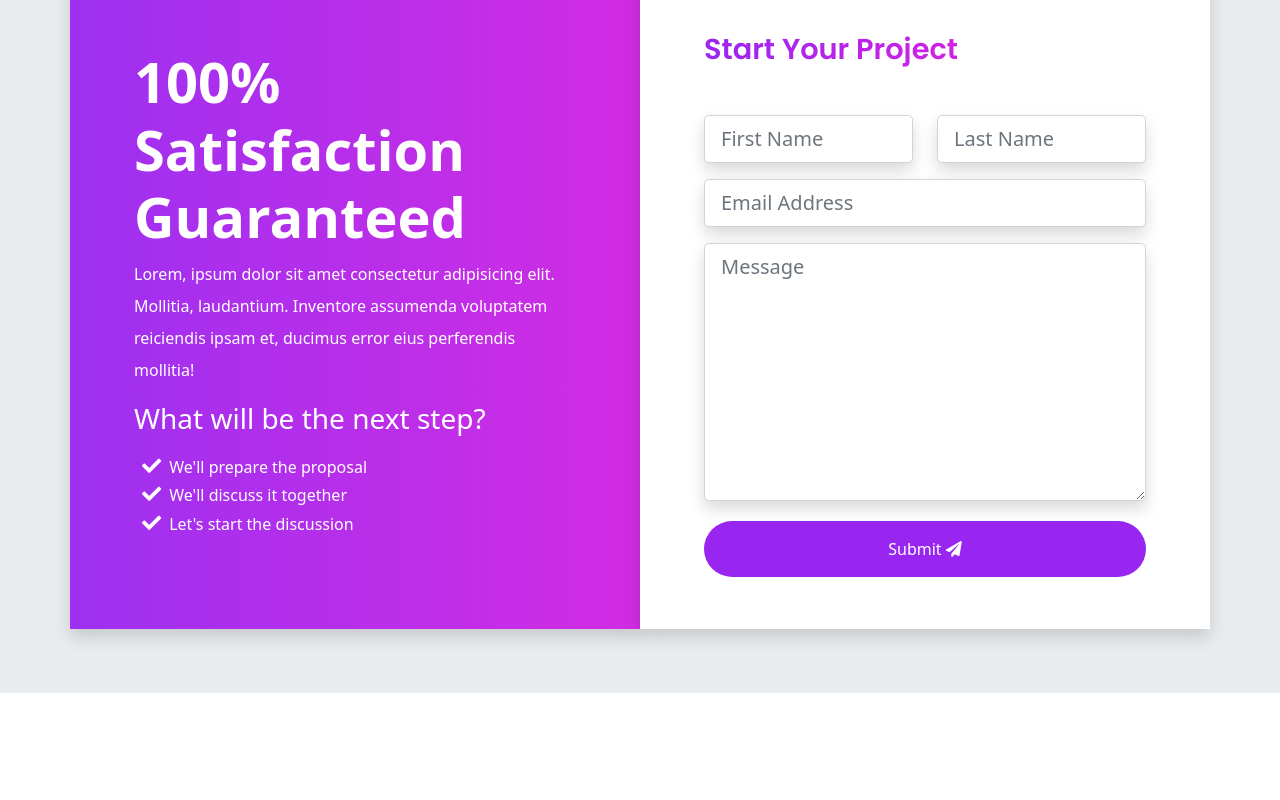
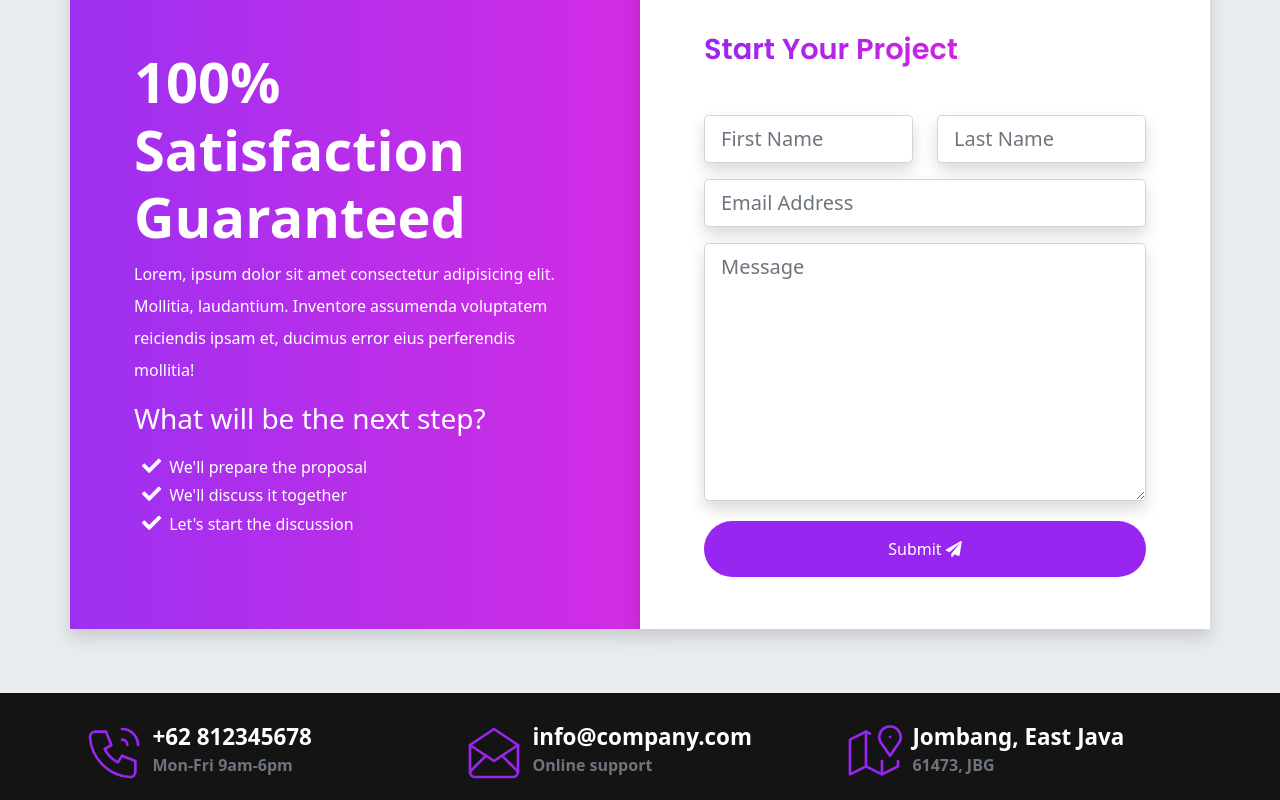
Before and after one commit to krisdianwidya/learn-bootstrap-5, a website: page index.html in a window 1280 px wide. Shown: the part 6722-7522 px from the top of the page. Before the commit the page ends 7415 px from the top, so only its background shows below. Drawn offline with Linux system fonts and the light colour scheme.

Commit message:
create top footer section and styling

```diff
--- a/index.html
+++ b/index.html
@@ -719,6 +719,69 @@
         </div>
     </section>
 
+    <!-- START FOOTER SECTION -->
+    <footer class="footer">
+        <div class="container">
+            <div class="row">
+                <!-- CONTENT FOR PHONE -->
+                <div class="col-md-4 col-lg-4 contact-box pt-1 d-md-block d-lg-flex d-flex">
+                    <div class="contact-box__icon">
+                        <svg xmlns="http://www.w3.org/2000/svg" class="icon icon-tabler icon-tabler-phone-call"
+                            viewBox="0 0 24 24" stroke-width="1" fill="none" stroke-linecap="round"
+                            stroke-linejoin="round">
+                            <path stroke="none" d="M0 0h24v24H0z" fill="none" />
+                            <path
+                                d="M5 4h4l2 5l-2.5 1.5a11 11 0 0 0 5 5l1.5 -2.5l5 2v4a2 2 0 0 1 -2 2a16 16 0 0 1 -15 -15a2 2 0 0 1 2 -2" />
+                            <path d="M15 7a2 2 0 0 1 2 2" />
+                            <path d="M15 3a6 6 0 0 1 6 6" />
+                        </svg>
+                    </div>
+                    <div class="contact-box__info">
+                        <a href="" class="contact-box__info--title">+62 812345678</a>
+                        <p class="contact-box__info--subtitle">Mon-Fri 9am-6pm</p>
+                    </div>
+                </div>
+                <!-- CONTENT FOR EMAIL -->
+                <div class="col-md-4 col-lg-4 contact-box pt-1 d-md-block d-lg-flex d-flex">
+                    <div class="contact-box__icon">
+                        <svg xmlns="http://www.w3.org/2000/svg" class="icon icon-tabler icon-tabler-mail-opened"
+                            viewBox="0 0 24 24" stroke-width="1" fill="none" stroke-linecap="round"
+                            stroke-linejoin="round">
+                            <path stroke="none" d="M0 0h24v24H0z" fill="none" />
+                            <polyline points="3 9 12 15 21 9 12 3 3 9" />
+                            <path d="M21 9v10a2 2 0 0 1 -2 2h-14a2 2 0 0 1 -2 -2v-10" />
+                            <line x1="3" y1="19" x2="9" y2="13" />
+                            <line x1="15" y1="13" x2="21" y2="19" />
+                        </svg>
+                    </div>
+                    <div class="contact-box__info">
+                        <a href="" class="contact-box__info--title">info@company.com</a>
+                        <p class="contact-box__info--subtitle">Online support</p>
+                    </div>
+                </div>
+                <!-- CONTENT FOR ADDRESS -->
+                <div class="col-md-4 col-lg-4 contact-box pt-1 d-md-block d-lg-flex d-flex">
+                    <div class="contact-box__icon">
+                        <svg xmlns="http://www.w3.org/2000/svg" class="icon icon-tabler icon-tabler-map-2"
+                            viewBox="0 0 24 24" stroke-width="1" fill="none" stroke-linecap="round"
+                            stroke-linejoin="round">
+                            <path stroke="none" d="M0 0h24v24H0z" fill="none" />
+                            <line x1="18" y1="6" x2="18" y2="6.01" />
+                            <path d="M18 13l-3.5 -5a4 4 0 1 1 7 0l-3.5 5" />
+                            <polyline points="10.5 4.75 9 4 3 7 3 20 9 17 15 20 21 17 21 15" />
+                            <line x1="9" y1="4" x2="9" y2="17" />
+                            <line x1="15" y1="15" x2="15" y2="20" />
+                        </svg>
+                    </div>
+                    <div class="contact-box__info">
+                        <a href="" class="contact-box__info--title">Jombang, East Java</a>
+                        <p class="contact-box__info--subtitle">61473, JBG</p>
+                    </div>
+                </div>
+            </div>
+        </div>
+    </footer>
+
     <script src="/assets/vendors/js/glightbox.min.js"></script>
     <script src="/assets/js/bootstrap.bundle.js"></script>
 
--- a/scss/_custom.scss
+++ b/scss/_custom.scss
@@ -2,6 +2,7 @@
 $purple-dark: #9926f0;
 $purple-light: #bb6ef5;
 $pink: #d122e3;
+$footer: #151414;
 
 // WHITE AND GRAY COLORS
 $white: #fff;
--- a/scss/sections/_footer.scss
+++ b/scss/sections/_footer.scss
@@ -0,0 +1,47 @@
+@use '../custom' as *;
+@use '../components/mixins' as *;
+
+.footer {
+  padding-top: 1rem;
+  background-color: $footer;
+}
+
+// STYLE THE CONTACT BOX
+.contact-box {
+  position: relative;
+
+  &__icon {
+    width: 2rem;
+    stroke: $primary;
+    padding-top: 0.5rem;
+
+    @include media-breakpoint-up(sm) {
+      width: 4rem;
+    }
+  }
+
+  &__info {
+    padding: 0.4rem;
+    font-weight: 600;
+
+    &--title {
+      color: $white;
+      text-decoration: none;
+      font-size: 1rem;
+
+      @include media-breakpoint-up(sm) {
+        font-size: 1.4rem;
+      }
+    }
+
+    &--subtitle {
+      color: $gray-600;
+      text-decoration: none;
+      font-size: 0.8rem;
+
+      @include media-breakpoint-up(sm) {
+        font-size: 1rem;
+      }
+    }
+  }
+}
```
Also changed, not shown: assets/css/style.css, 1 other file.
